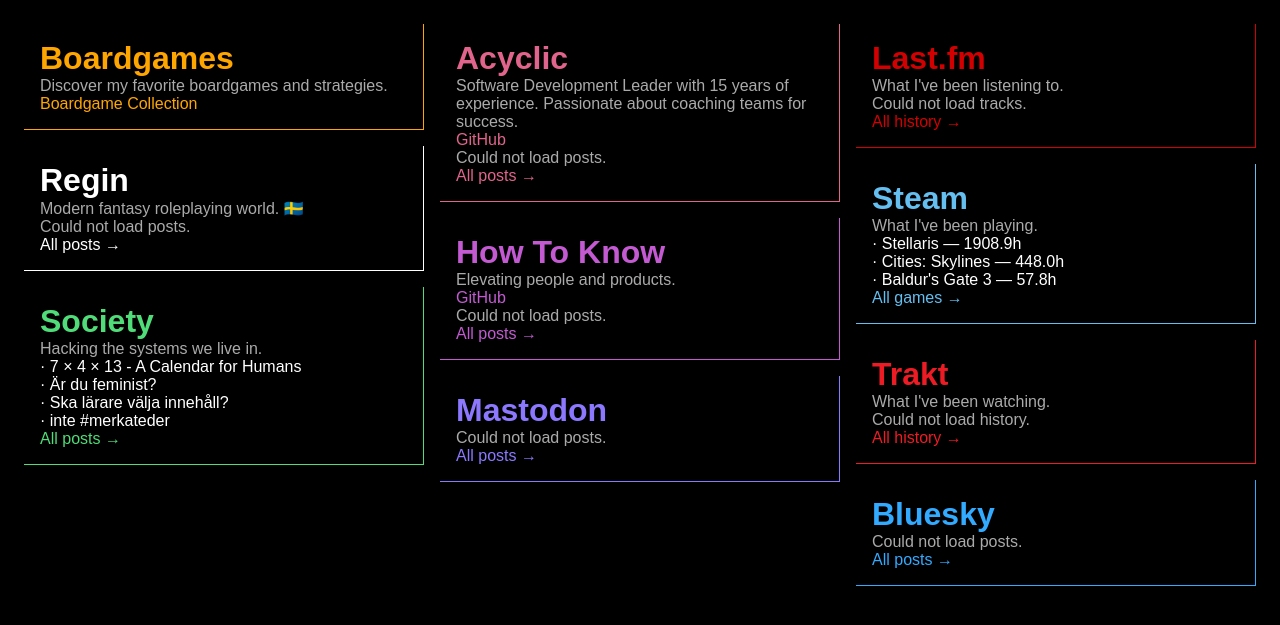
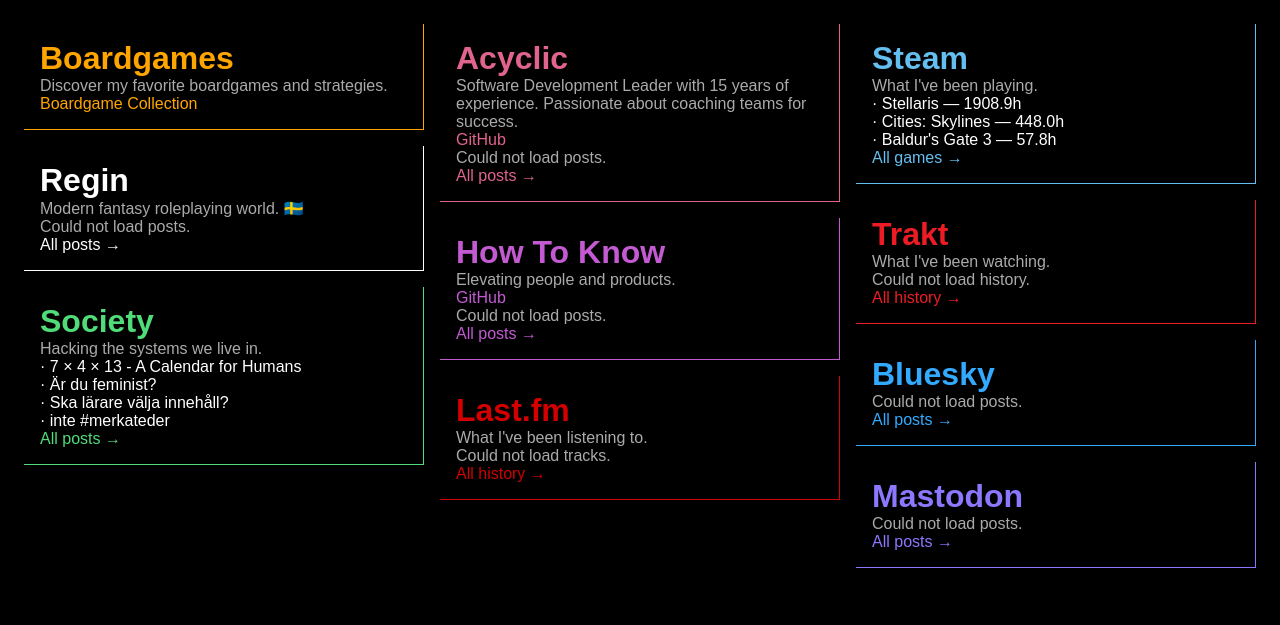
Before and after one commit to paven/paven.github.com, a Jekyll site: the page built from index.html, in a window 1280 px wide. Shown: the top 625 px of the page. Built offline with Jekyll 4.4.1, drawn with Linux system fonts in a browser that asks for light colours.

Commit message:
Move Mastodon column next to Bluesky

```diff
--- a/index.html
+++ b/index.html
@@ -135,11 +135,6 @@
     <div class="posts" id="howtoknow-posts"><span style="color:#aaa">Loading...</span></div>
     <a href="https://www.howtoknow.se/blog/">All posts &rarr;</a>
 </div>
-<div id="mastodon" class="column">
-    <h1><a href="https://fosstodon.org/@paven" rel="me">Mastodon</a></h1>
-    <div class="posts" id="mastodon-posts"><span style="color:#aaa">Loading...</span></div>
-    <a href="https://fosstodon.org/@paven">All posts &rarr;</a>
-</div>
 <div id="lastfm" class="column">
     <h1><a href="https://www.last.fm/user/Paven" rel="me">Last.fm</a></h1>
     <p>What I've been listening to.</p>
@@ -166,6 +161,11 @@
     <h1><a href="https://bsky.app/profile/acyclic.eu" rel="me">Bluesky</a></h1>
     <div class="posts" id="bluesky-posts"><span style="color:#aaa">Loading...</span></div>
     <a href="https://bsky.app/profile/acyclic.eu">All posts &rarr;</a>
+</div>
+<div id="mastodon" class="column">
+    <h1><a href="https://fosstodon.org/@paven" rel="me">Mastodon</a></h1>
+    <div class="posts" id="mastodon-posts"><span style="color:#aaa">Loading...</span></div>
+    <a href="https://fosstodon.org/@paven">All posts &rarr;</a>
 </div>
 <script>
 function loadAtomFeed(url, containerId) {
```
